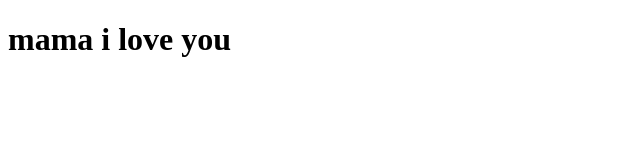
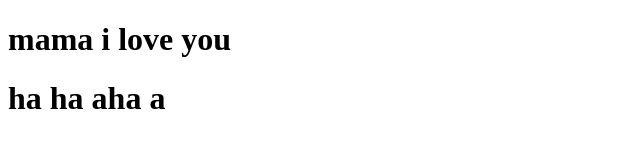
Before and after one commit to shihabmilky1/my-first-websiite-3, a plain HTML site: page index.html in a window 1280 px wide. Shown: the whole page, without its empty margins (0-640 px from the left). Drawn offline with Linux system fonts and the light colour scheme.

Commit message:
adddessd

```diff
--- a/index.html
+++ b/index.html
@@ -7,7 +7,7 @@
 </head>
 <body>
     <h1>mama i love you</h1>
-
+  <h1>ha ha aha a </h1>
 
 </body>
 </html>
```
